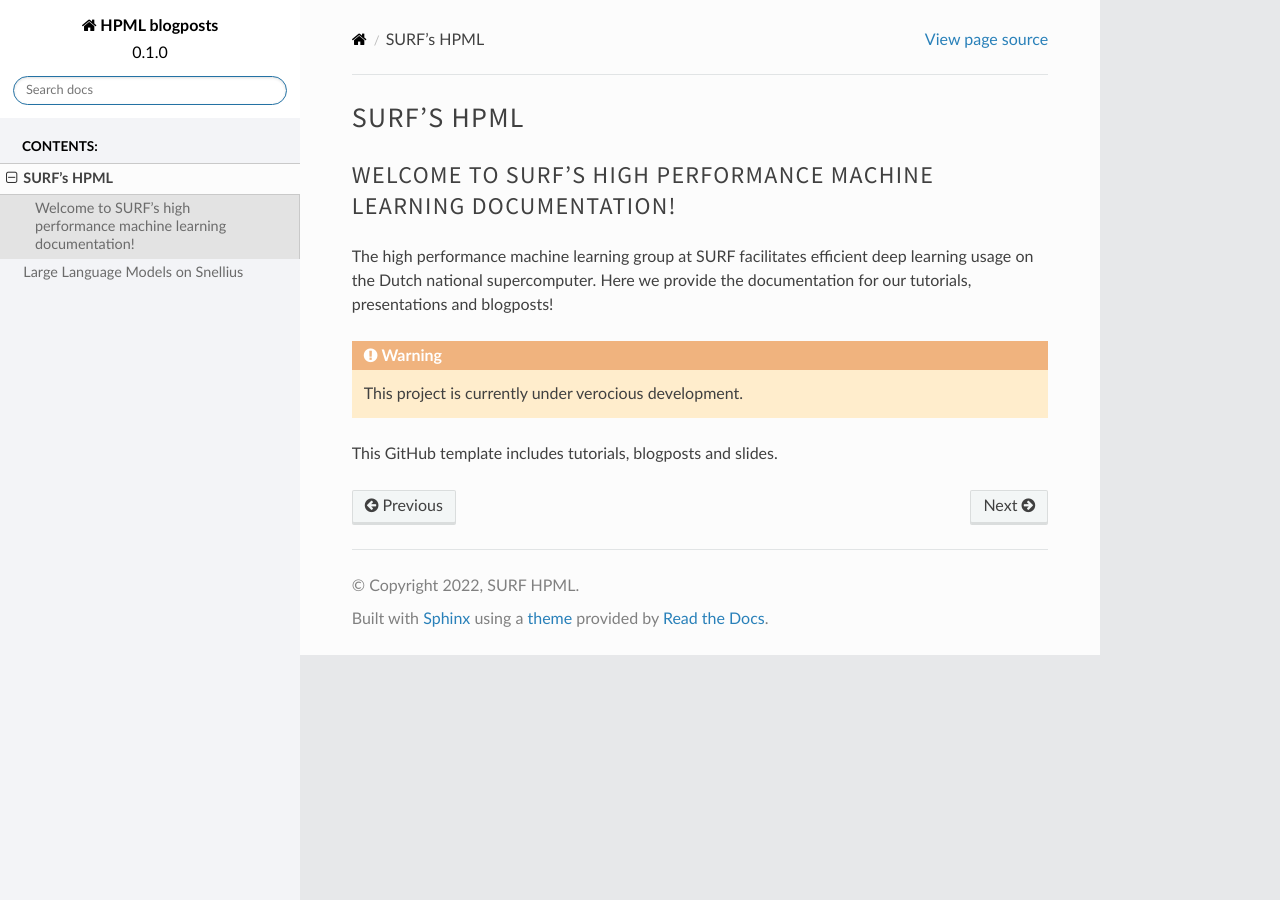
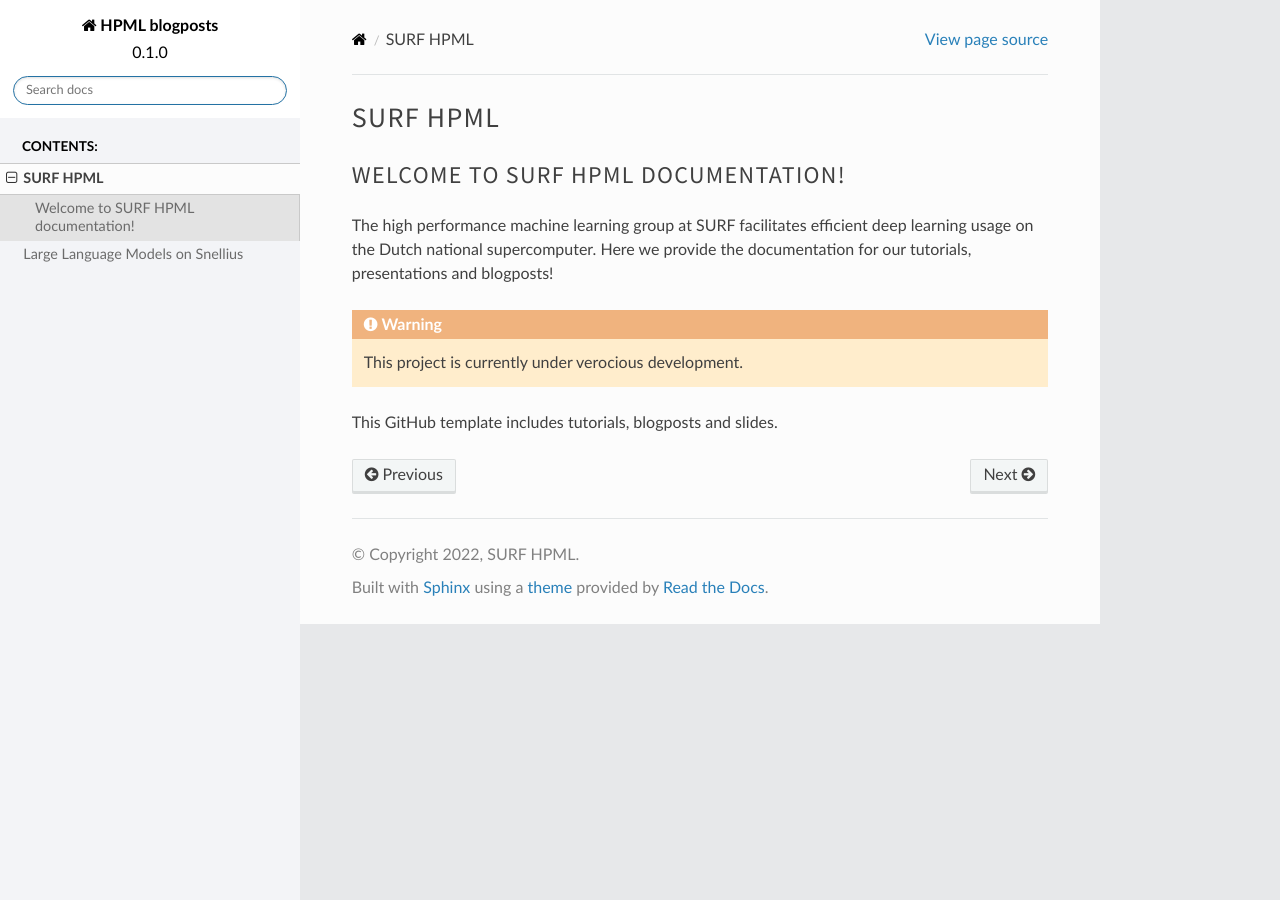
Before and after one commit to Cryptheon/hpml-surf, a Sphinx documentation site: the page built from docs/README.rst, in a window 1280 px wide. Built offline with Sphinx 7.4.7 and the Read the Docs theme 2.0.0, drawn with Linux system fonts in a browser that asks for light colours.

Commit message:
syntax changes to LLM blogpost

```diff
--- a/README.rst
+++ b/README.rst
@@ -1,6 +1,6 @@
-SURF's HPML
+SURF HPML
 =======================================
-Welcome to SURF's high performance machine learning documentation!
+Welcome to SURF HPML documentation!
 ------------------------------------------------------------------
 
 The high performance machine learning group at SURF facilitates efficient deep learning usage on the Dutch national supercomputer. Here we provide the documentation for our tutorials, presentations and blogposts!
```
Also changed, not shown: docs/Language_Modelling/Run_LLMs.rst (+26 -22 lines).
